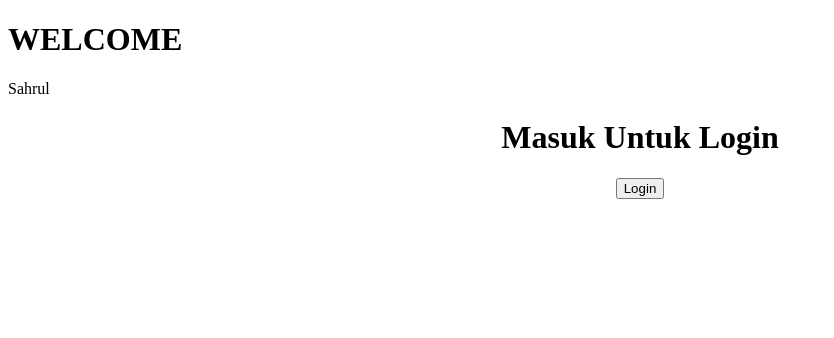
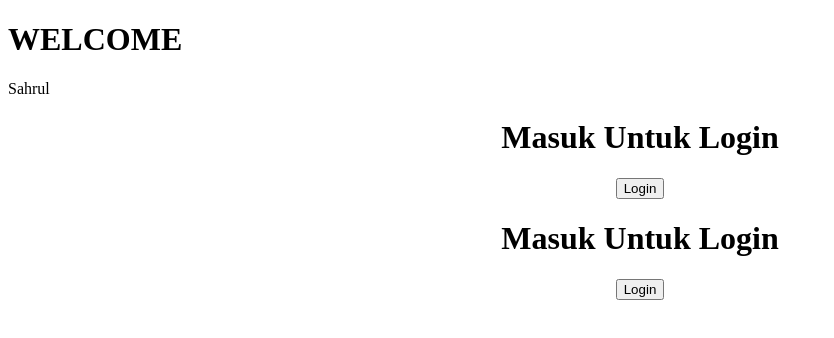
Before and after one commit to chikpynone/LatihanGIT, a plain HTML site: page Dashboard.html in a window 1280 px wide. Shown: the whole page, without its empty margins (0-834 px from the left). Drawn offline with Linux system fonts and the light colour scheme.

Commit message:
edit dari github

```diff
--- a/Dashboard.html
+++ b/Dashboard.html
@@ -13,7 +13,11 @@
     <center>
         <h1>Masuk Untuk Login</h1>
         <button>Login</button>
+        </br>
+        <h1>Masuk Untuk Login</h1>
+        <button>Login</button>
     </center>
+
 </body>
 
 </html>
```
